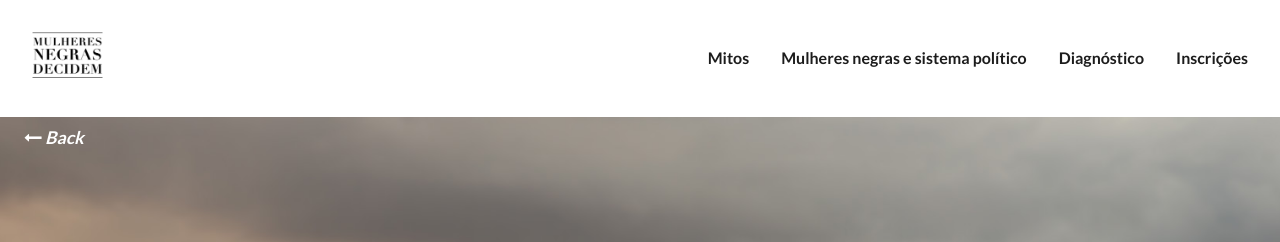
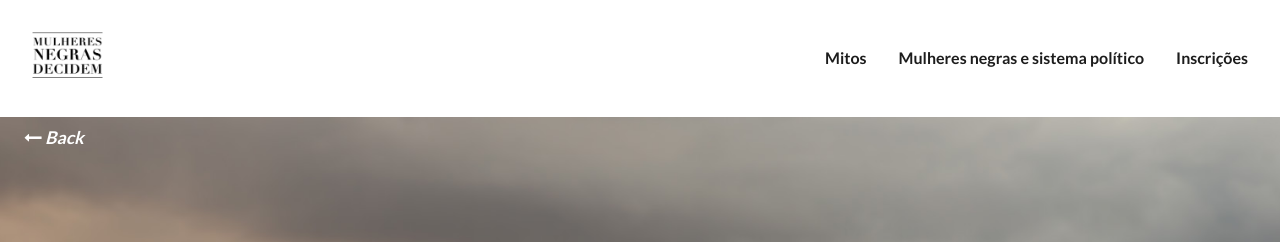
Before and after one commit to ciudadanointeligente/mulheresnegrasdecidem, a Jekyll site: the page built from _pages/sistema.html, in a window 1280 px wide. Shown: the top 242 px of the page. Built offline with Jekyll 4.4.1, drawn with Linux system fonts in a browser that asks for light colours; some web fonts are replaced.

Commit message:
borrando un link

```diff
--- a/_includes/header.html
+++ b/_includes/header.html
@@ -4,7 +4,7 @@
   <nav class="main_menu" id='menu_principal'>
     <a href="{{site.baseurl}}/#mitos">Mitos</a>
     <a href="{{site.baseurl}}/#mulheres-e-sistema-politico">Mulheres negras e sistema político</a>
-    <a href="{{site.baseurl}}/contact/">Diagnóstico</a>
+    <!-- <a href="{{site.baseurl}}/contact/">Diagnóstico</a> -->
     <a href="{{site.baseurl}}/inscricoes/">Inscrições</a>
     <a href="javascript:void(0);" class="icon" onclick="launchMenu()">
       <i class="fa fa-bars"></i>
```
